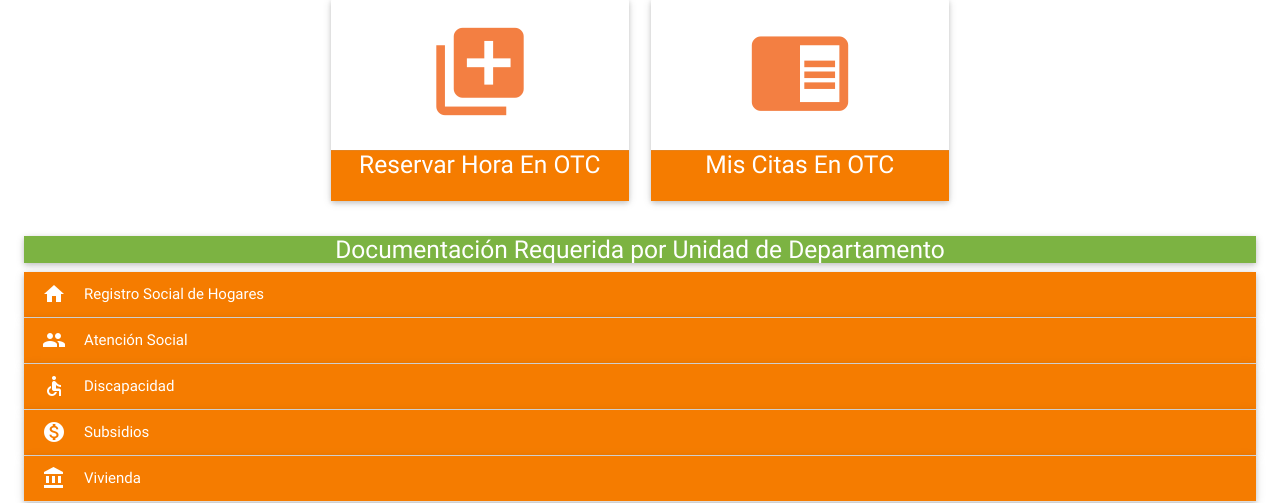
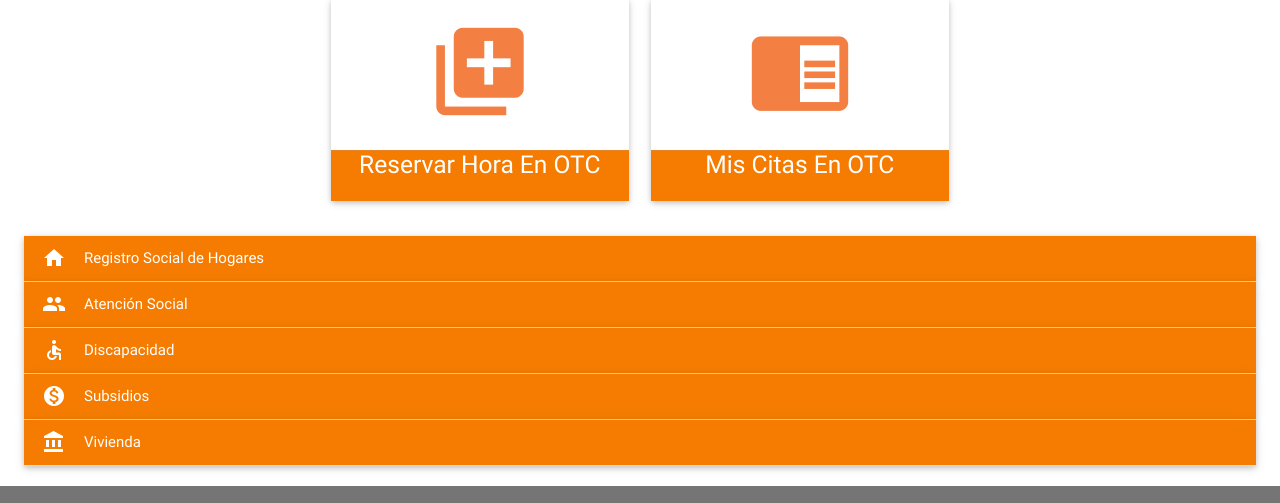
Before and after one commit to jparadae/On_Time, a Django app: page / in a window 1280 px wide. Shown: the part 207-710 px from the top of the page. Run offline with Django 3.2, Linux system fonts and the light colour scheme; parts of the project's set-up code (start-up, migrations or seed data) failed here and were passed over; some libraries are stand-ins or nearby versions.

Commit message:
Eliminando cosas esteticas

```diff
--- a/templates/agenda/index.html
+++ b/templates/agenda/index.html
@@ -78,7 +78,7 @@
 
    <ul class="collapsible popout">
      <li>
-    <div class="#7cb342 light-green darken-1"><span style="color:#FFFFFF";><h5 align="center">Documentación Requerida por Unidad de Departamento</h5></div>
+   <!-- <div class="#7cb342 light-green darken-1"><span style="color:#FFFFFF";><h5 align="center">Documentación Requerida por Unidad de Departamento</h5></div>-->
     </li>
 
    <li>
```
